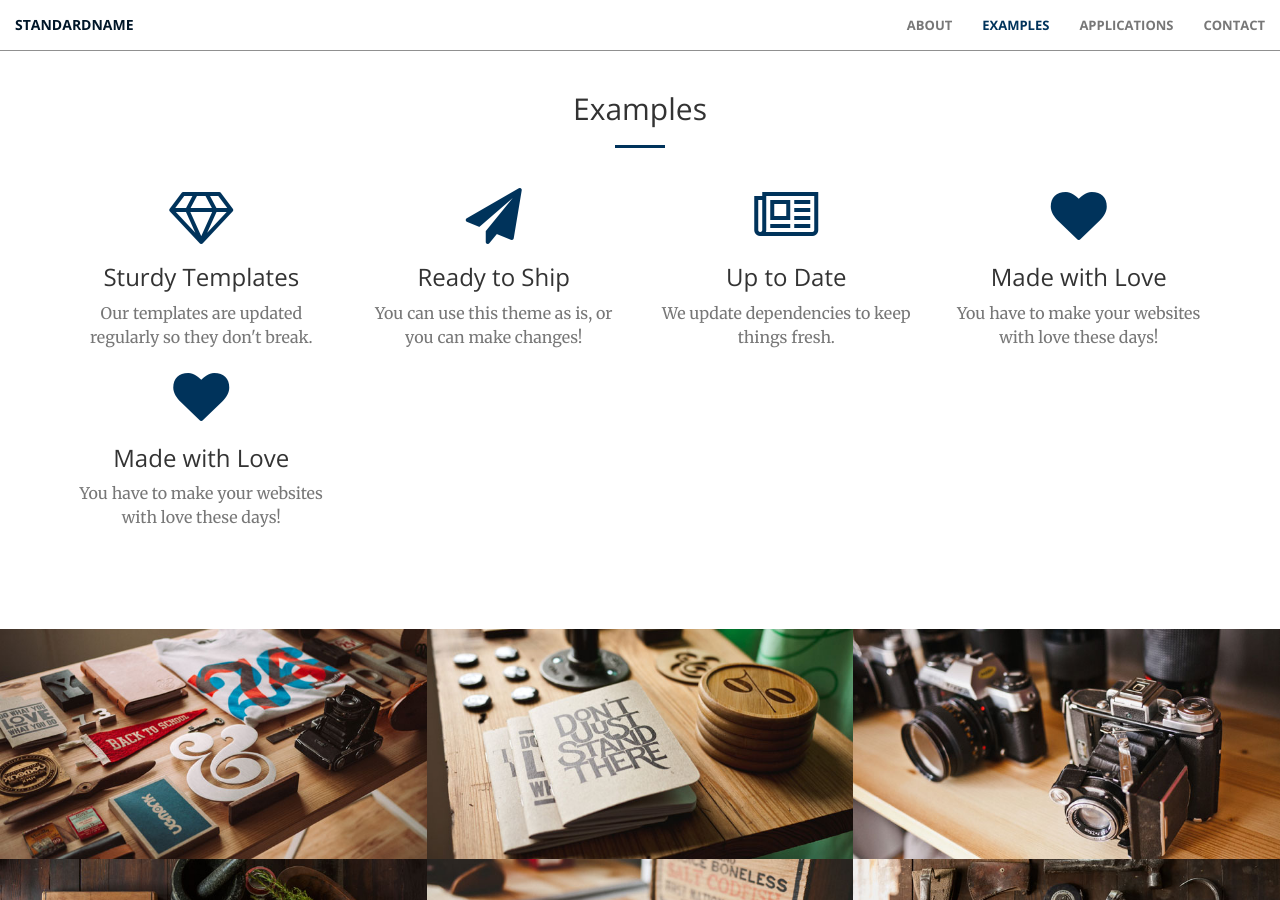
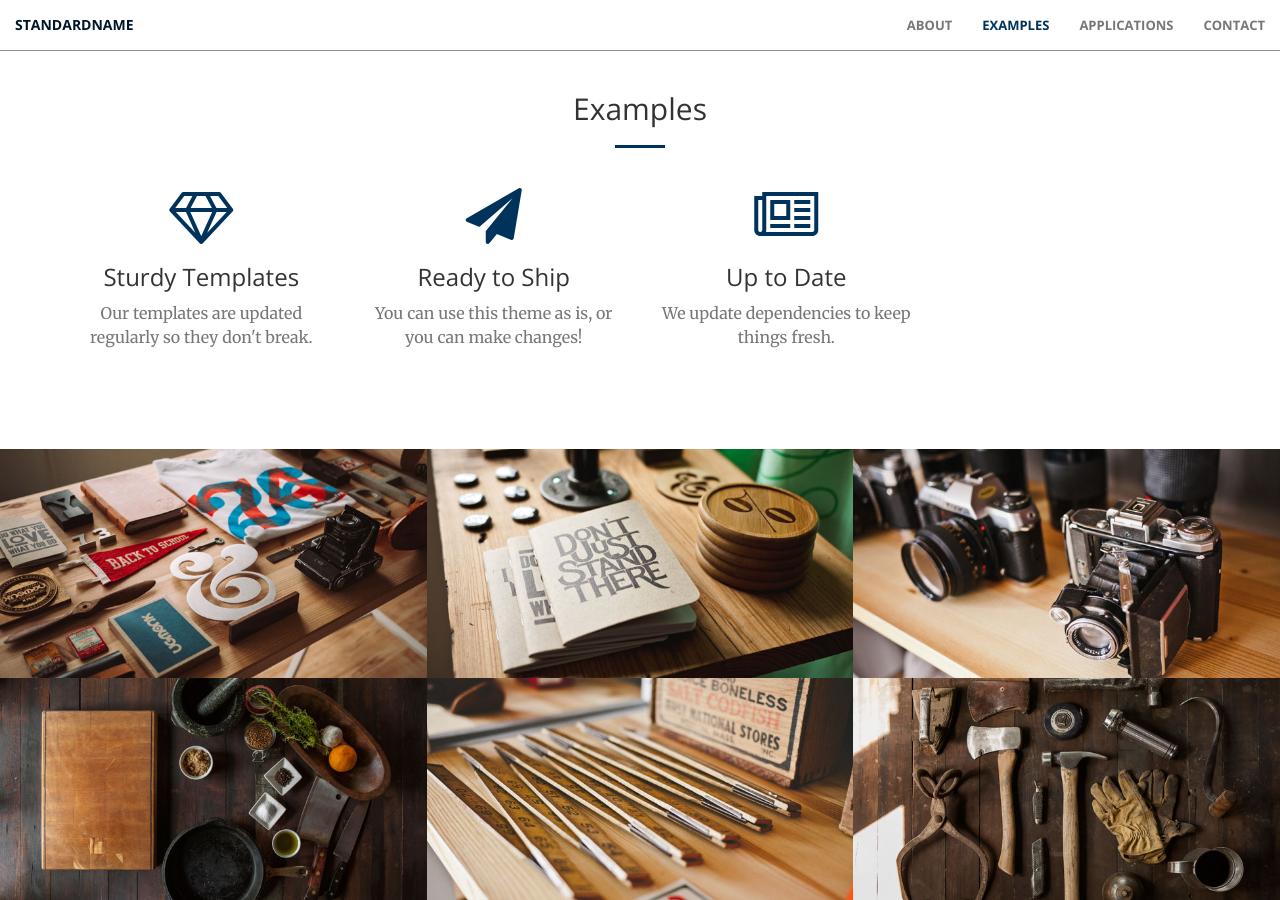
Before and after one commit to meerkatgames-dev/meerkatgames-dev_01.github.io, a Jekyll site: the page built from index.html, in a window 1280 px wide and 900 px high, scrolled down 1768 px. Built offline with Jekyll 4.4.1, drawn with Linux system fonts in a browser that asks for light colours.

Commit message:
Update examples.yml

```diff
--- a/_data/examples.yml
+++ b/_data/examples.yml
@@ -9,11 +9,3 @@
 - title: Up to Date
   description: We update dependencies to keep things fresh.
   icon: fa-newspaper-o
-
-- title: Made with Love
-  description: You have to make your websites with love these days!
-  icon: fa-heart
-
-- title: Made with Love
-  description: You have to make your websites with love these days!
-  icon: fa-heart
```
